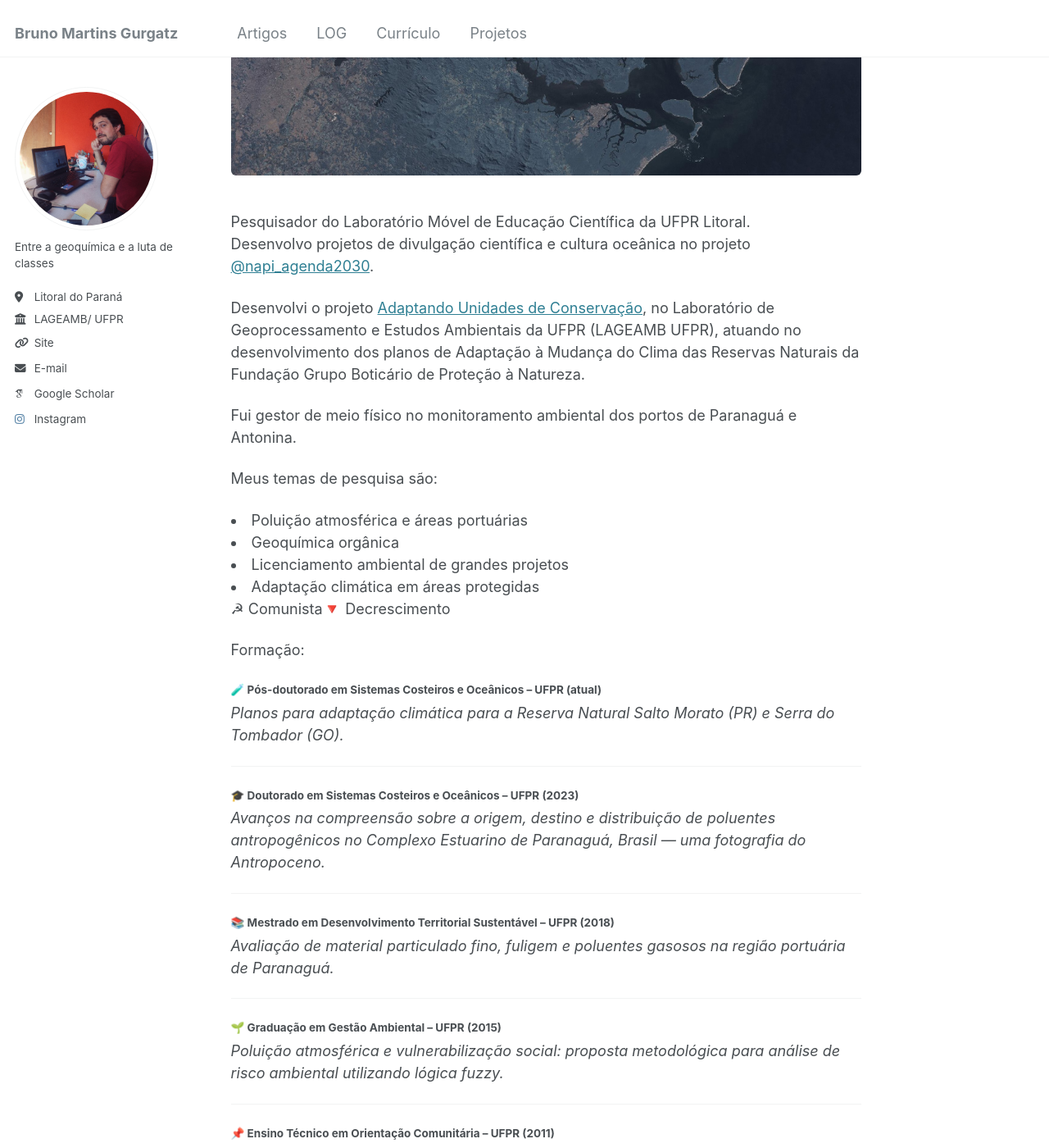
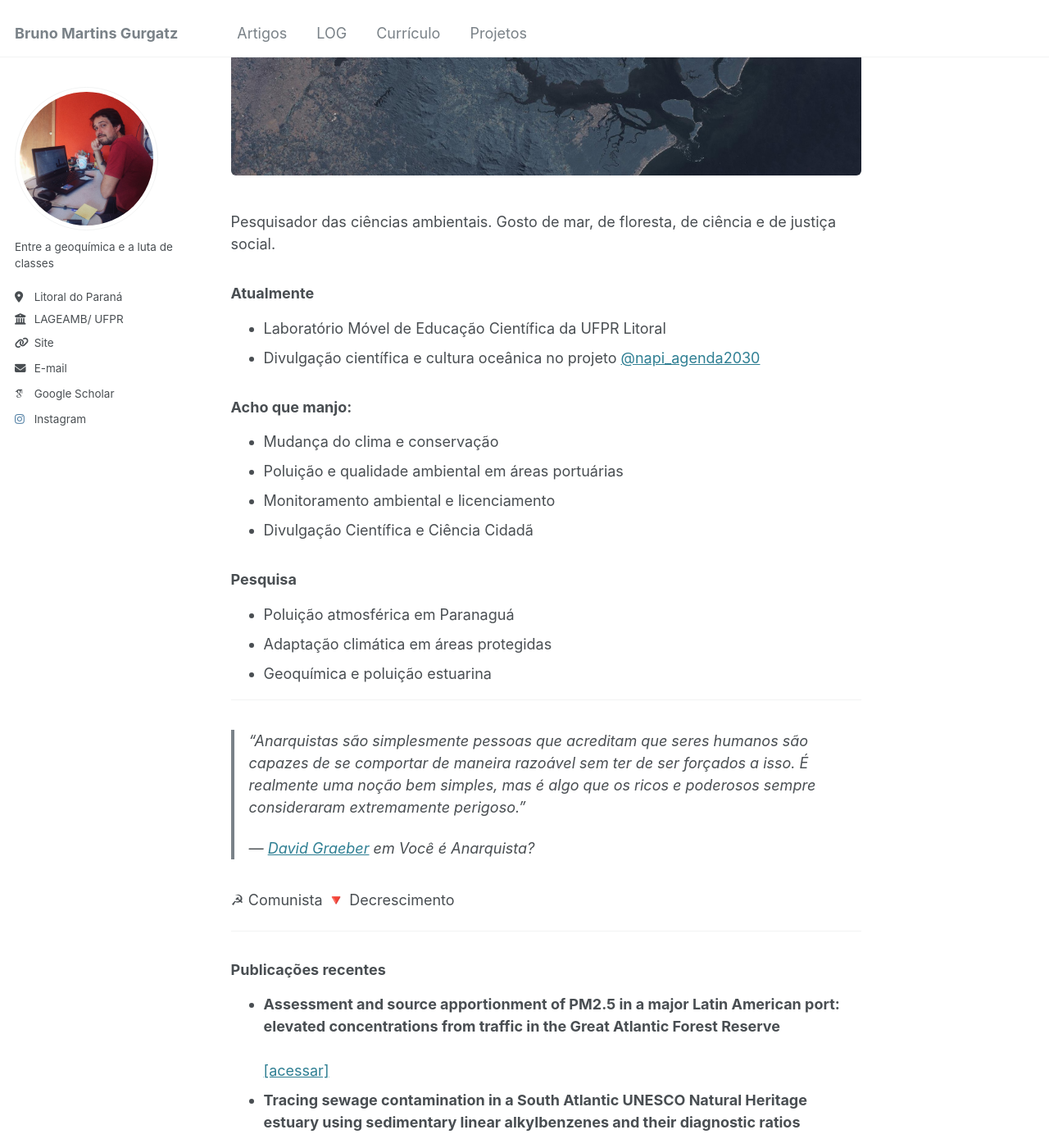
Before and after one commit to brunogurgatz/brunogurgatz.github.io, a Jekyll site: the page built from _pages/about.md, in a window 1280 px wide and 1400 px high, scrolled down 206 px. Shown: the whole window at 82% size. Built offline with Jekyll 4.4.1, drawn with Linux system fonts in a browser that asks for light colours; some web fonts are replaced.

Commit message:
Reescrever about.md com linguagem mais pessoal e incluir citação de David Graeber

```diff
--- a/_pages/about.md
+++ b/_pages/about.md
@@ -9,49 +9,30 @@ redirect_from:
 
 <img src="/images/headersatelite.jpg" alt="Imagem de satélite" style="width:100%; border-radius: 6px; margin-bottom: 20px;">
 
-Pesquisador do Laboratório Móvel de Educação Científica da UFPR Litoral.
-Desenvolvo projetos de divulgação científica e cultura oceânica no projeto <a href="https://www.instagram.com/napi_agenda2030/">@napi_agenda2030</a>.
+Pesquisador das ciências ambientais. Gosto de mar, de floresta, de ciência e de justiça social.
 
-Desenvolvi o projeto [Adaptando Unidades de Conservação](https://lageamb.ufpr.br/elementor-14562/), no Laboratório de Geoprocessamento e Estudos Ambientais da UFPR (LAGEAMB UFPR), atuando no desenvolvimento dos planos de Adaptação à Mudança do Clima das Reservas Naturais da Fundação Grupo Boticário de Proteção à Natureza.
+### Atualmente
+- Laboratório Móvel de Educação Científica da UFPR Litoral
+- Divulgação científica e cultura oceânica no projeto [@napi_agenda2030](https://www.instagram.com/napi_agenda2030/)
 
-Fui gestor de meio físico no monitoramento ambiental dos portos de Paranaguá e Antonina.
+### Acho que manjo:
+- Mudança do clima e conservação
+- Poluição e qualidade ambiental em áreas portuárias
+- Monitoramento ambiental e licenciamento
+- Divulgação Científica e Ciência Cidadã
 
-
-Meus temas de pesquisa são:
-<li>Poluição atmosférica e áreas portuárias</li>
-<li>Geoquímica orgânica</li>
-<li>Licenciamento ambiental de grandes projetos</li>
-<li>Adaptação climática em áreas protegidas</li>
-
-
-☭  Comunista🔻 Decrescimento
-
-
-Formação:
-#### 🧪 Pós-doutorado em Sistemas Costeiros e Oceânicos – UFPR (atual)
-*Planos para adaptação climática para a Reserva Natural Salto Morato (PR) e Serra do Tombador (GO).*
+### Pesquisa
+- Poluição atmosférica em Paranaguá
+- Adaptação climática em áreas protegidas
+- Geoquímica e poluição estuarina
 
 ---
 
-#### 🎓 Doutorado em Sistemas Costeiros e Oceânicos – UFPR (2023)
-*Avanços na compreensão sobre a origem, destino e distribuição de poluentes antropogênicos no Complexo Estuarino de Paranaguá, Brasil — uma fotografia do Antropoceno.*
+> "Anarquistas são simplesmente pessoas que acreditam que seres humanos são capazes de se comportar de maneira razoável sem ter de ser forçados a isso. É realmente uma noção bem simples, mas é algo que os ricos e poderosos sempre consideraram extremamente perigoso."
+>
+> — [David Graeber](https://pt.anarchistlibraries.net/library/david-graeber-voce-e-anarquista) em *Você é Anarquista?*
 
----
-
-#### 📚 Mestrado em Desenvolvimento Territorial Sustentável – UFPR (2018)
-*Avaliação de material particulado fino, fuligem e poluentes gasosos na região portuária de Paranaguá.*
-
----
-
-#### 🌱 Graduação em Gestão Ambiental – UFPR (2015)
-*Poluição atmosférica e vulnerabilização social: proposta metodológica para análise de risco ambiental utilizando lógica fuzzy.*
-
----
-
-#### 📌 Ensino Técnico em Orientação Comunitária – UFPR (2011)
-
-
-
+☭ Comunista 🔻 Decrescimento
 
 ---
 
```
